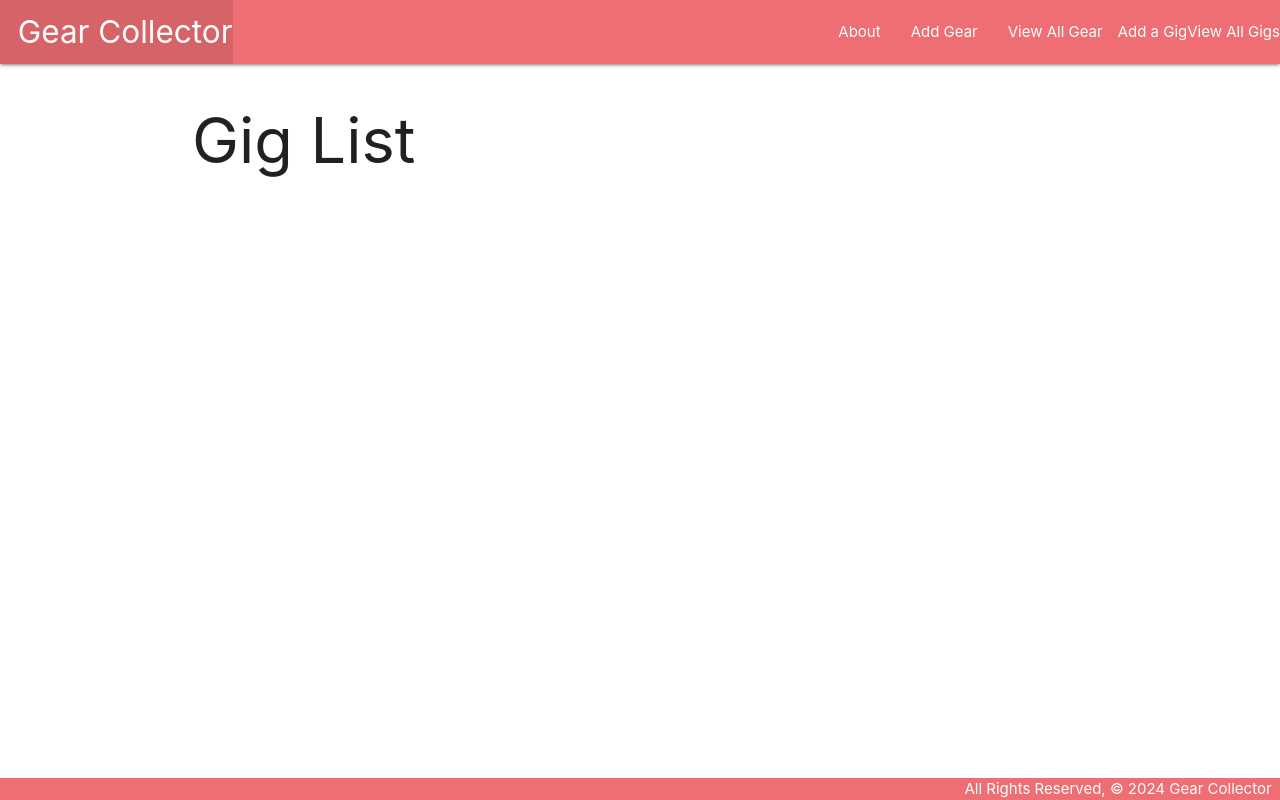
After one commit to laurengcoding/gearcollector, a Django app: page /gigs/ in a window 1280 px wide. The commit adds this page. Run offline with Django 5.2, Linux system fonts and the light colour scheme; data that the repository does not hold is empty.

Commit message:
gig model and create, update, delete functionality complete

```diff
--- a/main_app/templates/base.html
+++ b/main_app/templates/base.html
@@ -20,6 +20,8 @@
           <li><a href="{% url 'about' %}">About</a></li>
           <li><a href="{% url 'gear_create' %}">Add Gear</a></li>
           <li><a href="{% url 'index' %}">View All Gear</a></li>
+          <li><a href="{% url 'gigs_create' %}"></a>Add a Gig</li>
+          <li><a href="{% url 'gigs_index' %}"></a>View All Gigs</li>
         </ul>
       </div>
     </nav>
--- /dev/null
+++ b/main_app/templates/main_app/gig_list.html
@@ -0,0 +1,17 @@
+{% extends 'base.html' %}
+
+{% block content %}
+<h1>Gig List</h1>
+
+{% for gig in gig_list %}
+<a href="{% url 'gigs_detail' gig.id %}">
+    <div class="card">
+        <div class="card-content">
+            <span class="card-title">{{ gig.name }} - {{ gig.date }}</span>
+            <p>{{ gig.city }}, {{ gig.state }}</p>
+        </div>
+    </div>
+</a>
+{% endfor %}
+
+{% endblock %}
--- a/main_app/urls.py
+++ b/main_app/urls.py
@@ -10,4 +10,11 @@ urlpatterns = [
     path('gear/create/', views.GearCreate.as_view(), name="gear_create"),
     path('gear/<int:pk>/update/', views.GearUpdate.as_view(), name="gear_update"),
     path('gear/<int:pk>/delete/', views.GearDelete.as_view(), name="gear_delete"),
+
+    path('gigs/', views.GigList.as_view(), name="gigs_index"),
+    path('gigs/<int:pk>/', views.GigDetail.as_view(), name="gigs_detail"),
+    path('gigs/create/', views.GigCreate.as_view(), name="gigs_create"),
+    path('gigs/<int:pk>/update/', views.GigUpdate.as_view(), name="gigs_update"),
+    path('gigs/<int:pk>/delete/', views.GigDelete.as_view(), name="gigs_delete"),
+
 ]
--- a/main_app/views.py
+++ b/main_app/views.py
@@ -1,7 +1,8 @@
 from django.shortcuts import render, redirect
+from django.views.generic import ListView, DetailView
 from django.views.generic.edit import CreateView, UpdateView, DeleteView
 
-from .models import Gear
+from .models import Gear, Gig
 
 from .forms import ServicedForm
 
@@ -45,4 +46,24 @@ class GearUpdate(UpdateView):
 
 class GearDelete(DeleteView):
     model = Gear
-    success_url = '/gear'
+    success_url = '/gear/'
+
+# Gig CRUD ########################
+
+class GigList(ListView):
+    model = Gig
+
+class GigDetail(DetailView):
+    model = Gig
+
+class GigCreate(CreateView):
+    model = Gig
+    fields = '__all__'
+
+class GigUpdate(UpdateView):
+    model = Gig
+    fields = '__all__'
+
+class GigDelete(DeleteView):
+    model = Gig
+    success_url = '/gigs/'
```
Also changed, not shown: main_app/models.py (+28 -0 lines), main_app/templates/main_app/gig_confirm_delete.html (added, +14 -0 lines), main_app/templates/main_app/gig_detail.html (added, +18 -0 lines), main_app/templates/main_app/gig_form.html (added, +22 -0 lines), main_app/migrations/0002_gig_gear_gigs.py (added).
